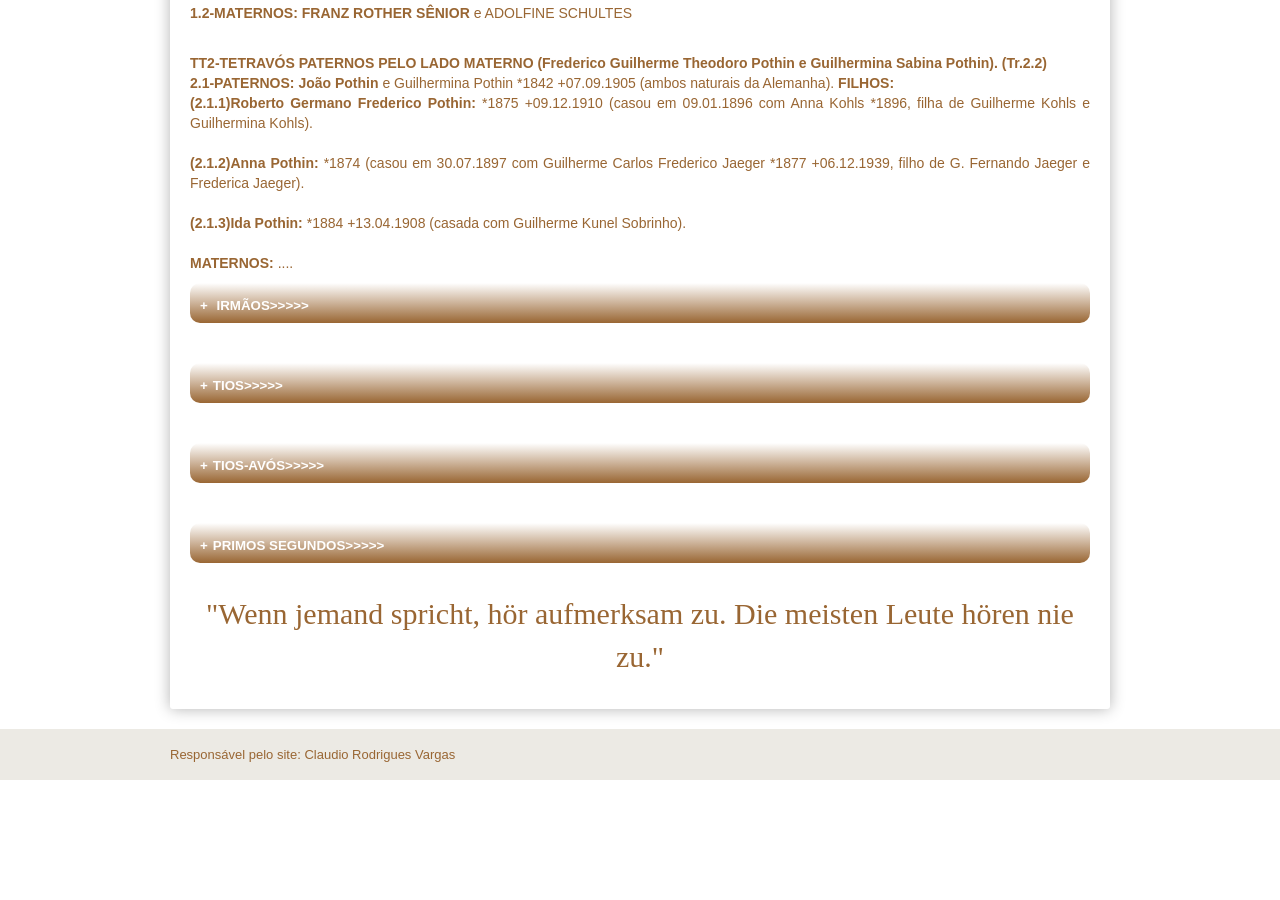
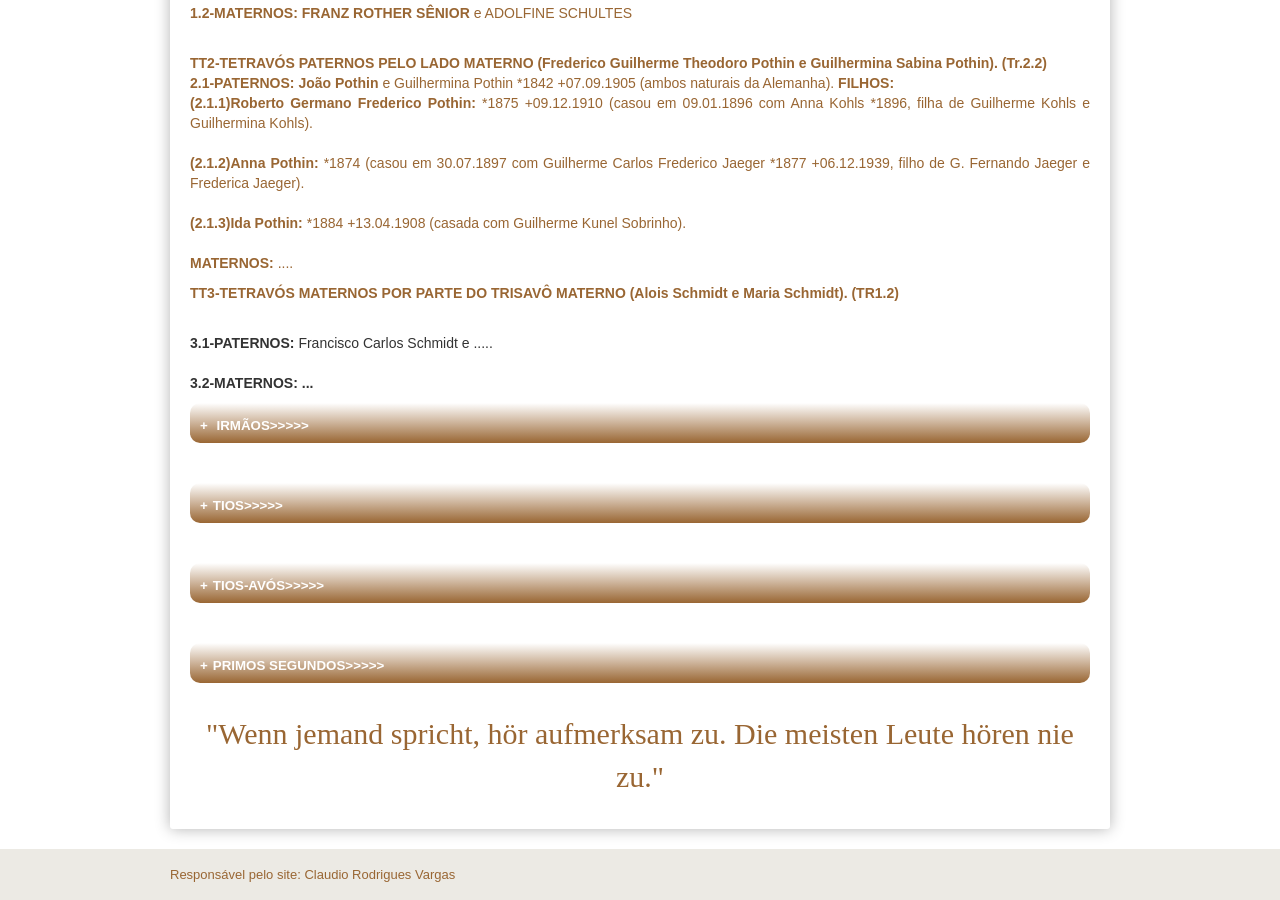
Before and after one commit to claudiovargas1955/claudiovargas1955.github.io, a Jekyll site: the page built from _pages/arvore-genealogica-de-roselia-renita-bredow.html, in a window 1280 px wide and 900 px high, scrolled down 3376 px. Built offline with Jekyll 4.4.1, drawn with Linux system fonts in a browser that asks for light colours; some web fonts are replaced; before the commit the page ends 4156 px from its top, so only the background shows below that; some of the changed text lies outside the part shown.

Commit message:
Update arvore-genealogica-de-roselia-renita-bredow.html

```diff
--- a/_pages/arvore-genealogica-de-roselia-renita-bredow.html
+++ b/_pages/arvore-genealogica-de-roselia-renita-bredow.html
@@ -630,6 +630,12 @@ Frederica Jaeger).<br><br>
 
 <b>MATERNOS: </b>....</p>
 
+<p><b>TT3-TETRAVÓS MATERNOS POR PARTE DO TRISAVÔ MATERNO (Alois Schmidt e Maria Schmidt). (TR1.2)</p></b><br>
+<b>3.1-PATERNOS: </b>Francisco Carlos Schmidt e .....<br><br>
+
+<b>3.2-MATERNOS: ...</b> <br>
+
+
 <p><details><summary> IRMÃOS>>>>> </summary></p>
 <p><b>(1)LUCINDA TEREZA DRESSLER:</b> casou em 19.06.1982 com Celso Butzke.<b> FILHOS:</b> <br/>
 <b>(1.1)Cristiane Dressler:</b> (casada com Leandro Machado Pereira).<b> FILHOS:</b><br/>
```
Also changed, not shown: other parts of _pages/arvore-genealogica-de-roselia-renita-bredow.html (+1 -1 lines).
